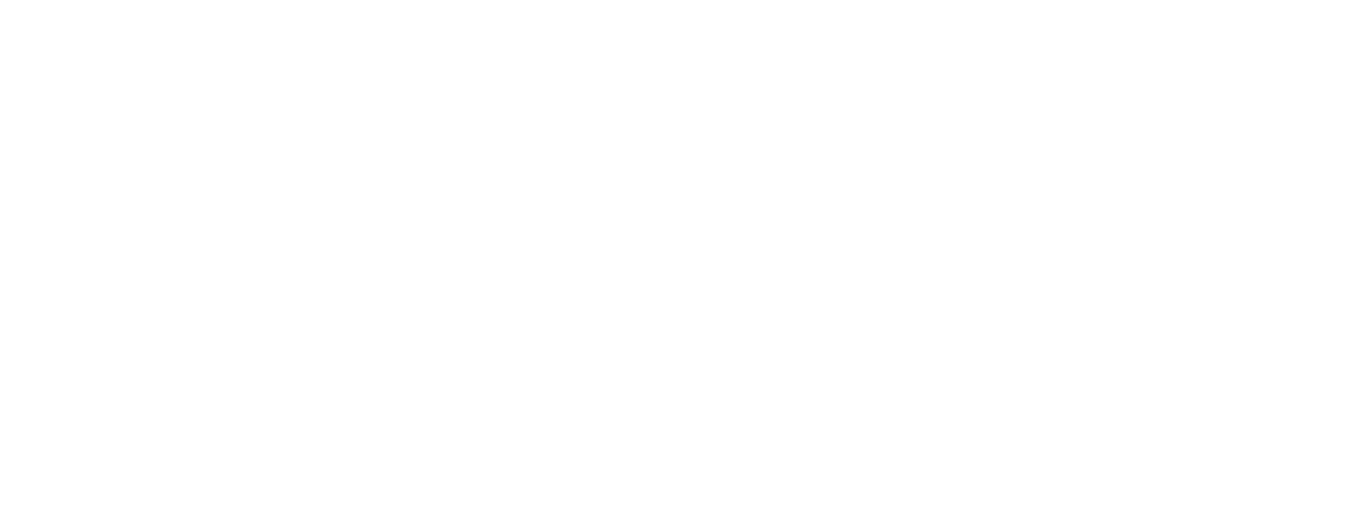
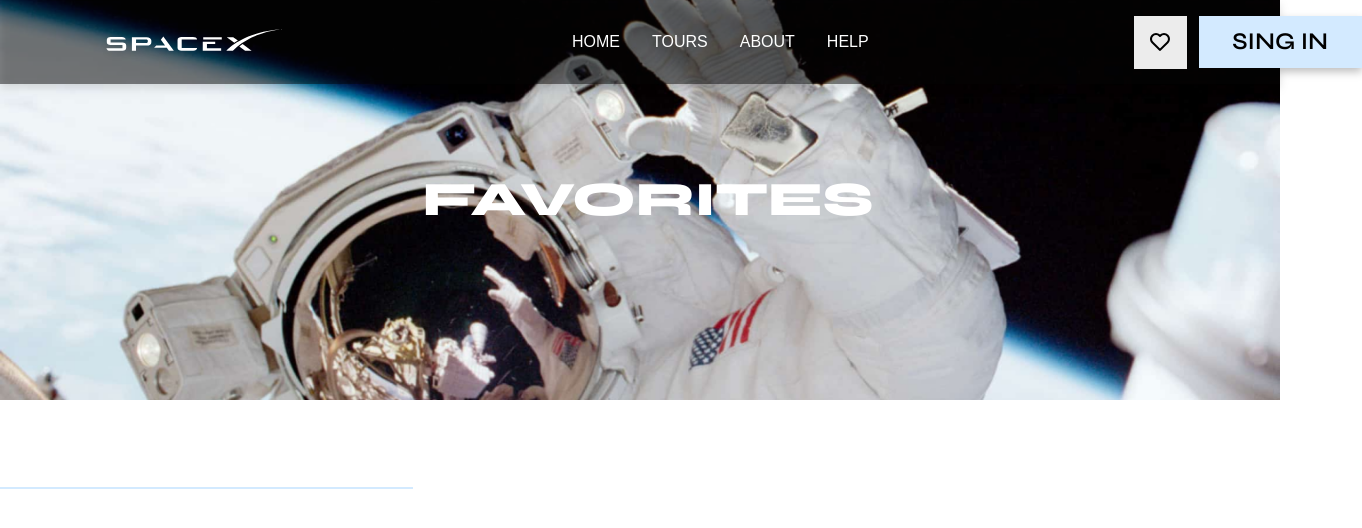
Before and after one commit to Rostyslavderii/Apollo, a React (Create React App) app: page /Apollo/favorite in a window 1280 px wide. Before the commit this address had no page. Shown: the top 528 px of the page, 1362 px wide, since content can reach past the window. Built offline with nearby package versions, Linux system fonts and the light colour scheme.

Commit message:
Favorite Page Carcass

```diff
--- a/src/components/App.jsx
+++ b/src/components/App.jsx
@@ -11,7 +11,7 @@
     <Routes>
       <Route path="/" element={<Layout />}>
         <Route index element={<HomePage />} />
-        <Route path="favorites" element={<FavoritePage />} />
+        <Route path="favorite" element={<FavoritePage />} />
       </Route>
     </Routes>
   );
--- a/src/components/CardsSection/CardsSlider/pagination.jsx
+++ /dev/null
@@ -1,3 +0,0 @@
-const pagination = (index, className) => {
-  ReactDOMServer.renderToStaticMarkup(<sp1 className={className}></sp1>);
-};
--- /dev/null
+++ b/src/components/FavoriteBanner/FavoriteBanner.jsx
@@ -0,0 +1,19 @@
+import {
+  Banner,
+  H1,
+  BannerText,
+} from 'components/HeroBanner/HeroSaction.styled';
+import { FavoriteContainer } from './FavoriteBanner.styled';
+
+export const FavoriteBanner = () => {
+  return (
+    <>
+      <Banner>
+        <FavoriteContainer />
+        <BannerText>
+          <H1>Favorites</H1>
+        </BannerText>
+      </Banner>
+    </>
+  );
+};
--- /dev/null
+++ b/src/components/FavoriteBanner/FavoriteBanner.styled.jsx
@@ -0,0 +1,11 @@
+import styled from 'styled-components';
+// import BackImage from ''
+
+export const FavoriteContainer = styled.div`
+  background-image: url(Banner/image.png);
+  background-repeat: no-repeat;
+  background-position: center;
+  background-size: cover;
+  width: 100vw;
+  height: 50vh;
+`;
--- /dev/null
+++ b/src/components/FavoritesCards/FavoritesCards.jsx
@@ -0,0 +1,52 @@
+import { Swiper, SwiperSlide } from 'swiper/react';
+import SwiperCore, { Navigation } from 'swiper';
+
+import { IoIosArrowBack, IoIosArrowForward } from 'react-icons/io';
+
+import {
+  CardsTopic,
+  CardsArrows,
+  ArrowButton,
+} from '../CardsSection/CardsSlider/CardsSlider.styled';
+
+import 'swiper/css';
+import 'swiper/less/navigation';
+
+export const FavoritesCards = () => {
+  SwiperCore.use([Navigation]);
+  return (
+    <>
+      <section>
+        <CardsTopic>
+          <CardsArrows>
+            <ArrowButton className="swiper-button-prev">
+              <IoIosArrowBack />
+            </ArrowButton>
+            <ArrowButton className="swiper-button-next">
+              <IoIosArrowForward />
+            </ArrowButton>
+          </CardsArrows>
+        </CardsTopic>
+        <Swiper
+          style={{}}
+          slidesPerView={3}
+          spaceBetween={24}
+          navigation={{
+            nextEl: '.swiper-button-next',
+            prevEl: '.swiper-button-prev',
+          }}
+          modules={[Navigation]}
+          className="mySwiper"
+        >
+          {' '}
+          <SwiperSlide
+            style={{
+              border: '1px solid #d3eaff',
+              'max-width': '411px',
+            }}
+          ></SwiperSlide>
+        </Swiper>
+      </section>
+    </>
+  );
+};
--- a/src/pages/FavoritePage/FavoritePage.jsx
+++ b/src/pages/FavoritePage/FavoritePage.jsx
@@ -1,8 +1,10 @@
+import { FavoriteBanner } from 'components/FavoriteBanner/FavoriteBanner';
+import { FavoritesCards } from 'components/FavoritesCards/FavoritesCards';
 const FavoritePage = () => {
   return (
     <>
-      <div>header</div>
-      <section></section>
+      <FavoriteBanner />
+      <FavoritesCards />
     </>
   );
 };
```
